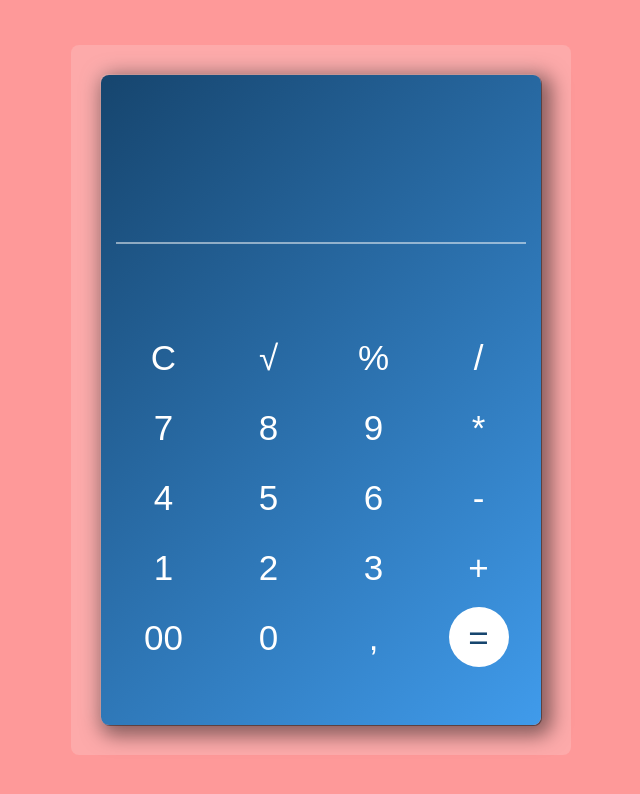
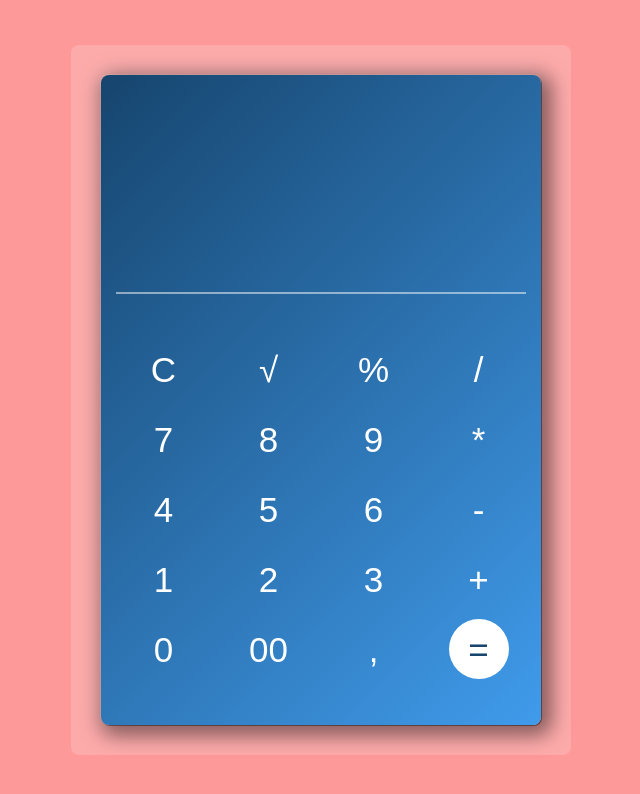
Before and after one commit to Sahara-ap/Calculator, a React (Vite) app: page / in a window 1280 px wide. Shown: the top 794 px of the page, without its empty margins (319-959 px from the left). Built offline with nearby package versions, Linux system fonts and the light colour scheme.

Commit message:
update: styles

```diff
--- a/src/App/App.module.css
+++ b/src/App/App.module.css
@@ -39,22 +39,30 @@
   }
 }
 .display {
+  display: flex;
+  flex-direction: column;
   margin-bottom: 45px;
-  min-height: 192px;
+  min-height: 202px;
 
   @media (max-width: 767px) {
     margin-bottom: 90px;
   }
 }
 
-.storyField {
+.resultField {
   padding-top: 10px;
   padding-bottom: 20px;
+  min-height: 78px;
   font-size: 40px;
+  line-height: 44px;
   font-weight: 700;
   color: #fff;
   text-align: right;
   border-bottom: 2px solid rgba(255 255 255 / 0.5);
+  overflow: hidden;
+  text-overflow: ellipsis;
+  white-space: nowrap;
+
 }
 
 .buttonsWrapper {
--- a/src/App/App.tsx
+++ b/src/App/App.tsx
@@ -1,23 +1,26 @@
 import { useRef, useState } from 'react';
 import { Button } from './components/Button';
 import { EnterField } from './components/EnterField';
-import { buttonList } from './constants/buttons';
-import { useInputFocus } from './hooks/useInputFocus';
+import { buttonData } from './constants/buttons';
 
 import { calcRpnExpression } from 'src/utils/calc-rpn-expression';
 import { convertToRPN } from 'src/utils/convert-to-RPN';
+import { formatToNumberWithSpaces } from 'src/utils/format-to-number-with-spaces';
 import { formatUserExpression } from 'src/utils/format-user-expression';
 import { removeOperatorsAndSpacesFromEnd } from 'src/utils/remove-operators-and-spaces-from-end';
-import { splitDigits } from 'src/utils/split-digits';
+
+import { useEqualByEnter } from './hooks/useEqualByEnter';
+import { useInputFocus } from './hooks/useInputFocus';
+import { useResetByEscape } from './hooks/useResetByEscape';
 
 import S from './App.module.css';
-import { useResetByEscape } from './hooks/useResetByEscape';
-import { useEqualByEnter } from './hooks/useEqualByEnter';
 
 export function App(): JSX.Element {
   const [formattedUserInput, setFormattedUserInput] = useState('');
-  const [result, setResult] = useState('');
+  const [result, setResult] = useState<string | undefined>('');
   const enterFieldRef = useRef<HTMLInputElement | null>(null);
+
+  const {buttonValues} = buttonData;
 
   const getInputRefCb = (el: HTMLInputElement) => {
     if (enterFieldRef) {
@@ -40,7 +43,7 @@ export function App(): JSX.Element {
       removeOperatorsAndSpacesFromEnd(formattedUserInput);
     const rpnValue = convertToRPN(formattedUserInputWithoutNonNumericEnd);
     const formattedRpnValue = calcRpnExpression(rpnValue);
-    setResult(splitDigits(String(formattedRpnValue)));
+    setResult((formatToNumberWithSpaces((formattedRpnValue))));
     setFormattedUserInput('');
   };
 
@@ -66,10 +69,12 @@ export function App(): JSX.Element {
             onChange={handleInputChange}
             onLoadCb={getInputRefCb}
           />
-          <div className={S.storyField}>{result}</div>
+          <div className={S.resultField}>
+            {result !== undefined ? result : 'oops!'}
+          </div>
         </div>
         <div className={S.buttonsWrapper}>
-          {buttonList.map((buttonValue) => (
+          {buttonValues.map((buttonValue) => (
             <Button
               key={buttonValue}
               buttonValue={buttonValue}
--- a/src/App/components/Button/button.module.css
+++ b/src/App/components/Button/button.module.css
@@ -8,10 +8,16 @@ button {
   font-size: 35px;
 
   background-color: inherit;
+  border-radius: 50%;
   padding: 0;
   position: relative;
   cursor: pointer;
+
+  &:hover{
+    background-color: #4a78bc;
+  }
 }
+
 
 .equalButton {
   justify-self: center;
@@ -27,4 +33,8 @@ button {
   padding: 0;
   position: relative;
   cursor: pointer;
+
+  &:hover{
+    background-color: #f2f2f2;
+  }
 }
--- a/src/App/components/EnterField/EnterField.module.css
+++ b/src/App/components/EnterField/EnterField.module.css
@@ -2,9 +2,9 @@
 .inputWrapper {
   display: flex;
   align-items: center;
-  min-height: 122px;
-  padding-top: 55px;
-  padding-bottom: 25px;
+  min-height: 126px;
+  padding-top: 46px;
+  padding-bottom: 26px;
 
 
 }
--- a/src/App/constants/buttons.ts
+++ b/src/App/constants/buttons.ts
@@ -1,24 +1,177 @@
-const button = {
-  'C': 'C',
-  'sqrt': '√',
-  '%': '%',
-  '/': '/',
-  '+7': '7',
-  '+8': '8',
-  '+9': '9',
-  '*': '*',
-  '+4': '4',
-  '+5': '5',
-  '+6': '6',
-  '-': '-',
-  '+1': '1',
-  '+2': '2',
-  '+3': '3',
-  '+': '+',
-  '+00': '00',
-  '+0': '0',
-  ',': ',',
-  '=': '=',
+// const button = {
+//   'C': 'C',
+//   'sqrt': '√',
+//   '%': '%',
+//   '/': '/',
+//   '+7': '7',
+//   '+8': '8',
+//   '+9': '9',
+//   '*': '*',
+//   '+4': '4',
+//   '+5': '5',
+//   '+6': '6',
+//   '-': '-',
+//   '+1': '1',
+//   '+2': '2',
+//   '+3': '3',
+//   '+': '+',
+//   '+00': '00',
+//   '+0': '0',
+//   ',': ',',
+//   '=': '=',
+// };
+
+// export const buttonList = Object.values(button);
+
+enum ECategoryButtons {
+  Service = 'service',
+  Operator = 'operator',
+  Digit = 'digit',
+  Separator = 'separator',
+  Equal = 'equal',
+}
+
+const Rating = {
+  Null: null,
+  Low: 1,
+  Medium: 10,
+  High: 100,
+  UnaryOperator: 1000,
 };
 
-export const buttonList = Object.values(button);
+export interface IButtons {
+  value: string;
+  category: ECategoryButtons;
+  rating: number | null;
+  isUnary: boolean;
+}
+
+export const buttons:IButtons[] = [
+  {
+    value: 'C',
+    category: ECategoryButtons.Service,
+    rating: Rating.Null,
+    isUnary: false,
+  },
+  {
+    value: '√',
+    category: ECategoryButtons.Operator,
+    rating: Rating.Null,
+    isUnary: true,
+  },
+  {
+    value: '%',
+    category: ECategoryButtons.Operator,
+    rating: Rating.High,
+    isUnary: false,
+  },
+  {
+    value: '/',
+    category: ECategoryButtons.Operator,
+    rating: Rating.Medium,
+    isUnary: false,
+  },
+  {
+    value: '7',
+    category: ECategoryButtons.Digit,
+    rating: Rating.Null,
+    isUnary: false,
+  },
+  {
+    value: '8',
+    category: ECategoryButtons.Digit,
+    rating: Rating.Null,
+    isUnary: false,
+  },
+  {
+    value: '9',
+    category: ECategoryButtons.Digit,
+    rating: Rating.Null,
+    isUnary: false,
+  },
+  {
+    value: '*',
+    category: ECategoryButtons.Operator ,
+    rating: Rating.Medium,
+    isUnary: false,
+  },
+  {
+    value: '4',
+    category: ECategoryButtons.Digit,
+    rating: Rating.Null,
+    isUnary: false,
+  },
+  {
+    value: '5',
+    category: ECategoryButtons.Digit,
+    rating: Rating.Null,
+    isUnary: false,
+  },
+  {
+    value: '6',
+    category: ECategoryButtons.Digit,
+    rating: Rating.Null,
+    isUnary: false,
+  },
+  {
+    value: '-',
+    category: ECategoryButtons.Operator,
+    rating: Rating.Low,
+    isUnary: false,
+  },
+  {
+    value: '1',
+    category: ECategoryButtons.Digit,
+    rating: Rating.Null,
+    isUnary: false,
+  },
+  {
+    value: '2',
+    category: ECategoryButtons.Digit,
+    rating: Rating.Null,
+    isUnary: false,
+  },
+  {
+    value: '3',
+    category: ECategoryButtons.Digit,
+    rating: Rating.Null,
+    isUnary: false,
+  },
+  {
+    value: '+',
+    category: ECategoryButtons.Operator,
+    rating: Rating.Low,
+    isUnary: false,
+  },
+  {
+    value: '0',
+    category: ECategoryButtons.Digit,
+    rating: Rating.Null,
+    isUnary: false,
+  },
+  {
+    value: '00',
+    category: ECategoryButtons.Digit,
+    rating: Rating.Null,
+    isUnary: false,
+  },
+  {
+    value: ',',
+    category: ECategoryButtons.Separator,
+    rating: Rating.Null,
+    isUnary: false,
+  },
+  {
+    value: '=',
+    category: ECategoryButtons.Equal,
+    rating: Rating.Null,
+    isUnary: false,
+  },
+];
+
+
+const buttonValues = buttons.map((item) => item.value);
+const buttonRating = buttons.map((item) => item.rating);
+const buttonCategories = buttons.map((item) => item.category);
+
+export const buttonData = {buttonValues, buttonRating, buttonCategories};
--- a/src/App/hooks/useButtonAttributes.ts
+++ b/src/App/hooks/useButtonAttributes.ts
@@ -13,7 +13,6 @@ export const useButtonAttributes = ({
     onSqrt: (value: string) => void;
     onButtonClick: (value: string) => void;
   }
-
 ) => {
   let className = '';
   let handleClick = null;
@@ -37,5 +36,4 @@ export const useButtonAttributes = ({
   }
 
   return {className, handleClick};
-
 };
--- a/src/utils/format-to-number-with-spaces.ts
+++ b/src/utils/format-to-number-with-spaces.ts
@@ -2,14 +2,20 @@ import { splitDigits } from './split-digits';
 
 //adds spaces between digits groups
 export const formatToNumberWithSpaces = (
-  value: number | string,
-): string => {
+  value: number | string | undefined
+): string | undefined => {
+  if (value === undefined) {
+    return value;
+  }
+
   const normalizedValue = value.toString();
 
   if (normalizedValue.includes('.')) {
     const [beforeDot, afterDot] = normalizedValue.split('.');
 
-    return afterDot.length > 0 ? `${splitDigits(beforeDot)}.${afterDot}` : splitDigits(beforeDot);
+    return afterDot.length > 0
+      ? `${splitDigits(beforeDot)}.${afterDot}`
+      : splitDigits(beforeDot);
   }
 
   return splitDigits(normalizedValue);
```
Also changed, not shown: 1 other file (tests, documents, lock files or other folders).
